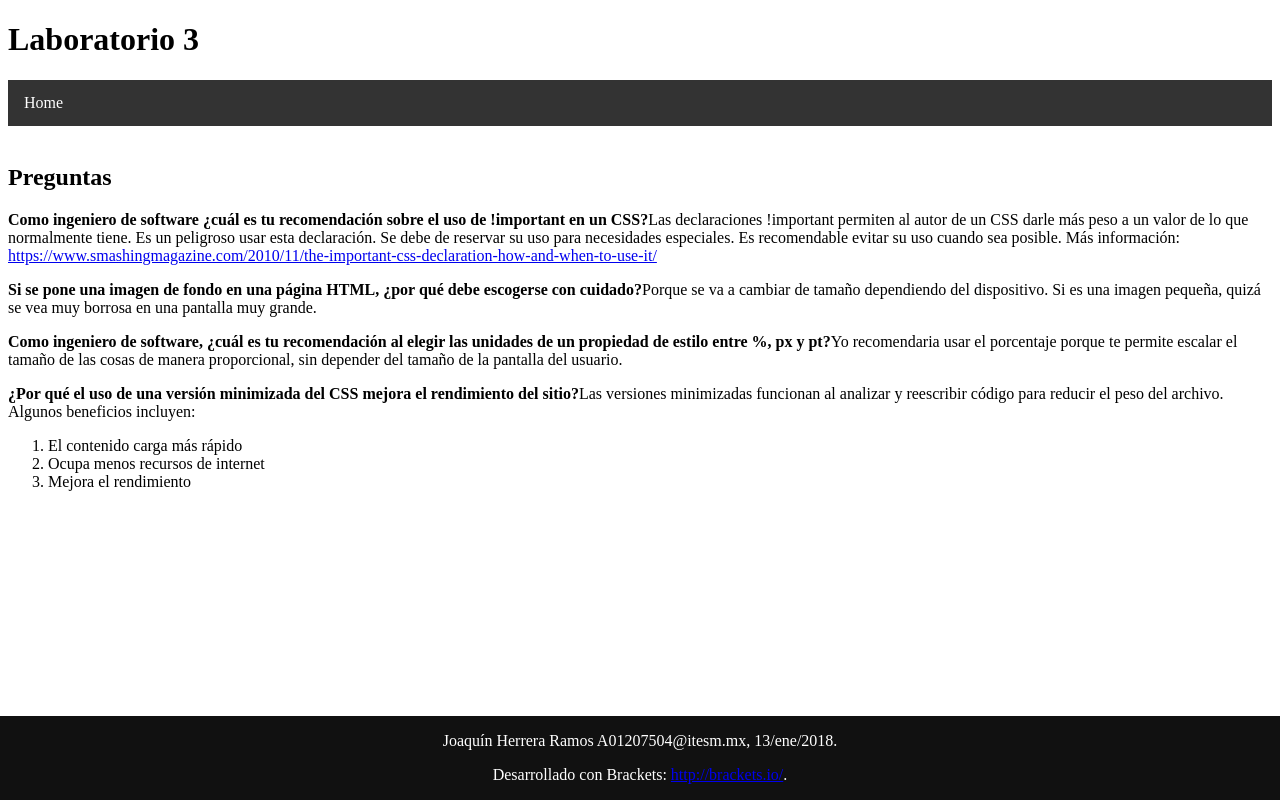
After one commit to 97joaquinhr/DAW_A01207504, a PHP site: page /Lab3/index.html in a window 1280 px wide. The commit adds this page. Run offline with PHP 8.4, Linux system fonts and the light colour scheme.

Commit message:
created index 3

```diff
--- /dev/null
+++ b/Lab3/index.html
@@ -0,0 +1,44 @@
+<!--January 12, 2018
+Joaquin Herrera Ramos
+A01207504
+DAW
+-->
+<!DOCTYPE html>
+<html lang="es">
+    <head>
+        <title>Lab1</title>
+        <meta charset="utf-8">
+        <meta http-equiv="X-UA-Compatible" content="IE=edge">
+        <meta name="viewport" content="width=device-width, initial-scale=1">
+        <link rel="stylesheet" href="style.css">
+
+    </head>
+    <body>
+        <header><h1>Laboratorio 3</h1></header>
+    <nav>
+        <ul>
+            <li><a href="../index.html">Home</a></li>
+            </li>
+        </ul>
+    </nav>
+    <br>
+    <article>
+        <header><h2>Preguntas</h2></header>
+        <p><b>Como ingeniero de software ¿cuál es tu recomendación sobre el uso de !important en un CSS?</b>Las declaraciones !important permiten al autor de un CSS darle más peso a un valor de lo que normalmente tiene. Es un peligroso usar esta declaración. Se debe de reservar su uso para necesidades especiales. Es recomendable evitar su uso cuando sea posible. Más información: <a href="https://www.smashingmagazine.com/2010/11/the-important-css-declaration-how-and-when-to-use-it/">https://www.smashingmagazine.com/2010/11/the-important-css-declaration-how-and-when-to-use-it/</a></p>
+        <p><b>Si se pone una imagen de fondo en una página HTML, ¿por qué debe escogerse con cuidado?</b>Porque se va a cambiar de tamaño dependiendo del dispositivo. Si es una imagen pequeña, quizá se vea muy borrosa en una pantalla muy grande.</p>
+        <p><b>Como ingeniero de software, ¿cuál es tu recomendación al elegir las unidades de un propiedad de estilo entre %, px y pt?</b>Yo recomendaria usar el porcentaje porque te permite escalar el tamaño de las cosas de manera proporcional, sin depender del tamaño de la pantalla del usuario.</p>
+        <p><b>¿Por qué el uso de una versión minimizada del CSS mejora el rendimiento del sitio?</b>Las versiones minimizadas funcionan al analizar y reescribir código para reducir el peso del archivo. Algunos beneficios incluyen:</p>
+
+        <ol>
+            <li class="ignore-css">El contenido carga más rápido</li>
+            <li class="ignore-css">Ocupa menos recursos de internet</li>
+            <li class="ignore-css">Mejora el rendimiento</li>
+        </ol>
+    </article>
+    <br>
+    <footer>
+        <p>Joaquín Herrera Ramos A01207504@itesm.mx, 13/ene/2018.</p>
+        <p>Desarrollado con Brackets: <a href="http://brackets.io/">http://brackets.io/</a>.</p>
+    </footer>
+    </body>
+</html>
--- a/Lab3/style.css
+++ b/Lab3/style.css
@@ -56,3 +56,4 @@ footer {
    color: white;
    text-align: center;
 }
+.ignore-css{ float: unset;}
--- a/index.html
+++ b/index.html
@@ -19,6 +19,7 @@ DAW
         <ul>
           <li><a class="active" href="index.html">Home</a></li>
           <li><a href="Lab1/index.html">Lab1</a></li>
+            <li><a href="Lab3/index.html">Lab3</a></li>
             <li><a href="BasesDatos/cuestionario1.html">Cuestionario</a></li>
         </ul>
     </nav>
```
